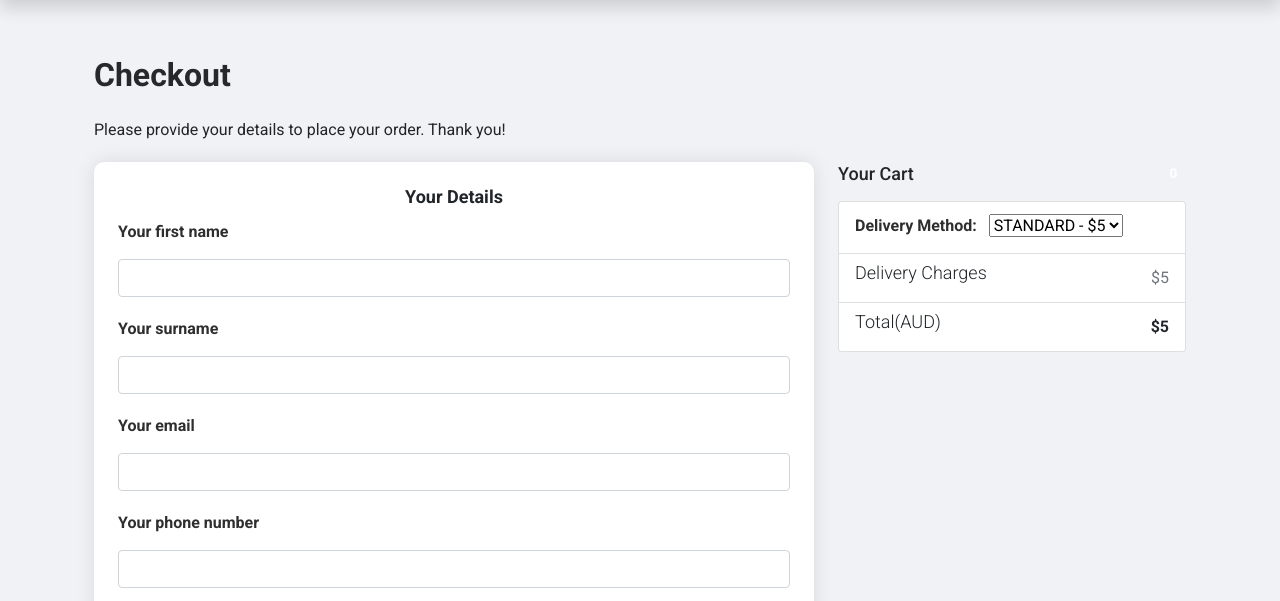
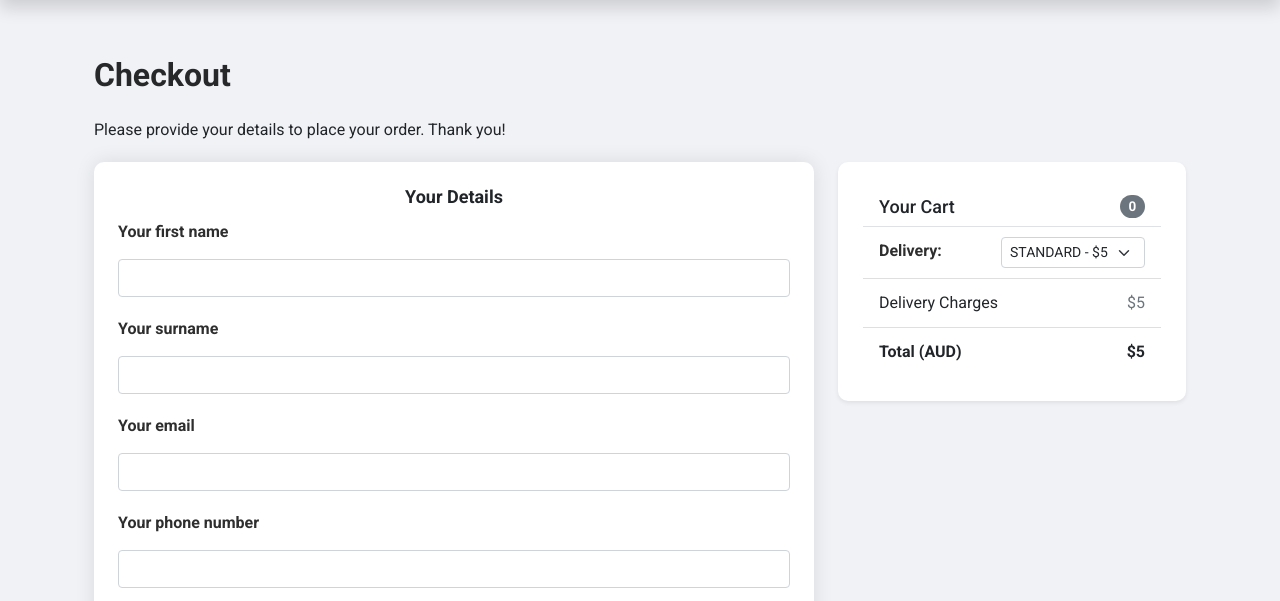
Before and after one commit to nabiskii/MedLife-IFN582-Website-using-Flask-Jinja-HTML-and-CSS, a Flask app: page /checkout/ in a window 1280 px wide. Shown: the part 66-667 px from the top of the page. Run offline with Flask 3, Linux system fonts and the light colour scheme; some libraries are stand-ins or nearby versions.

Commit message:
Checkout.html
Modify "your cart"

```diff
--- a/project/static/css/style.css
+++ b/project/static/css/style.css
@@ -66,7 +66,6 @@ h6
     color: rgba(52, 58, 64, 0.904)ee;
     font-weight: 500;
     font-family: var(--brand-font);
-    text-align: center;
     font-size:large;
 
 }
--- a/project/templates/checkout.html
+++ b/project/templates/checkout.html
@@ -11,47 +11,49 @@
             <p>Please provide your details to place your order. Thank you!</p>
 
             <div class="row">
-                <div class="col-lg-4 order-lg-2">
-                    <h4 class="d-flex justify-content-between align-items-center mb-3">
+                <div class="col-lg-4 order-lg-2 mb-4">
+                    <div class="card shadow-sm">
+                        <div class="card-header bg-white border-bottom">
+                            <h4 class="d-flex justify-content-between align-items-center mb-0">
                                 <span>Your Cart</span>
-                        <span class="badge badge-pill badge-secondary">{{ basket|length }}</span>
+                                <span class="badge bg-secondary rounded-pill">{{ basket|length }}</span>
                             </h4>
-
-                    <ul class="list-group mb-3">
+                        </div>
+                        <ul class="list-group list-group-flush">
                             {% for item in basket.items %}
-                        <li class="list-group-item d-flex justify-content-between">
+                            <li class="list-group-item d-flex justify-content-between align-items-start">
                                 <div>
-                                <h5 class="my-0">{{ item.item.itemName }}</h5>
+                                    <h6 class="my-0 fw-semibold">{{ item.item.itemName }}</h6>
                                     <small class="text-muted">{{ item.item.categoryName }}</small>
                                 </div>
                                 <span class="text-muted">${{ item.total_price() }}</span>
                             </li>
                             {% endfor %}
-                        <li class="list-group-item d-flex justify-content-between">
-                            <div>
-                                <form method="GET" action="{{ url_for('main.checkout') }}">
-                                    <label for="delivery">Delivery Method:</label>
-                                    <select name="delivery" id="delivery" onchange="this.form.submit()">
+
+                            <li class="list-group-item">
+                                <form method="GET" action="{{ url_for('main.checkout') }}" class="d-flex justify-content-between align-items-center">
+                                    <label for="delivery" class="me-2 mb-0 fw-medium">Delivery:</label>
+                                    <select name="delivery" id="delivery" onchange="this.form.submit()" class="form-select form-select-sm w-auto">
                                         {% for method in delivery_methods %}
-                                        <option value="{{ method.value }}" {% if selected_method==method.value
-                                            %}selected{% endif %}>{{ method.name }} - ${{ method.value }}
+                                        <option value="{{ method.value }}" {% if selected_method == method.value %}selected{% endif %}>
+                                            {{ method.name }} - ${{ method.value }}
                                         </option>
                                         {% endfor %}
                                     </select>
                                 </form>
-                            </div>
                             </li>
+
                             <li class="list-group-item d-flex justify-content-between">
-                            <div>
-                                <h5 class="my-0">Delivery Charges</h5>
-                            </div>
+                                <span>Delivery Charges</span>
                                 <span class="text-muted">${{ selected_method }}</span>
                             </li>
+
                             <li class="list-group-item d-flex justify-content-between">
-                            <h5 class="my-0">Total(AUD)</h5>
+                                <strong>Total (AUD)</strong>
                                 <strong>${{ basket_total }}</strong>
                             </li>
                         </ul>
+                    </div>
                 </div>
 
                 <div class="col-md-8 order-lg-1">
```
Lines whose indentation alone changed are shown as unchanged.
